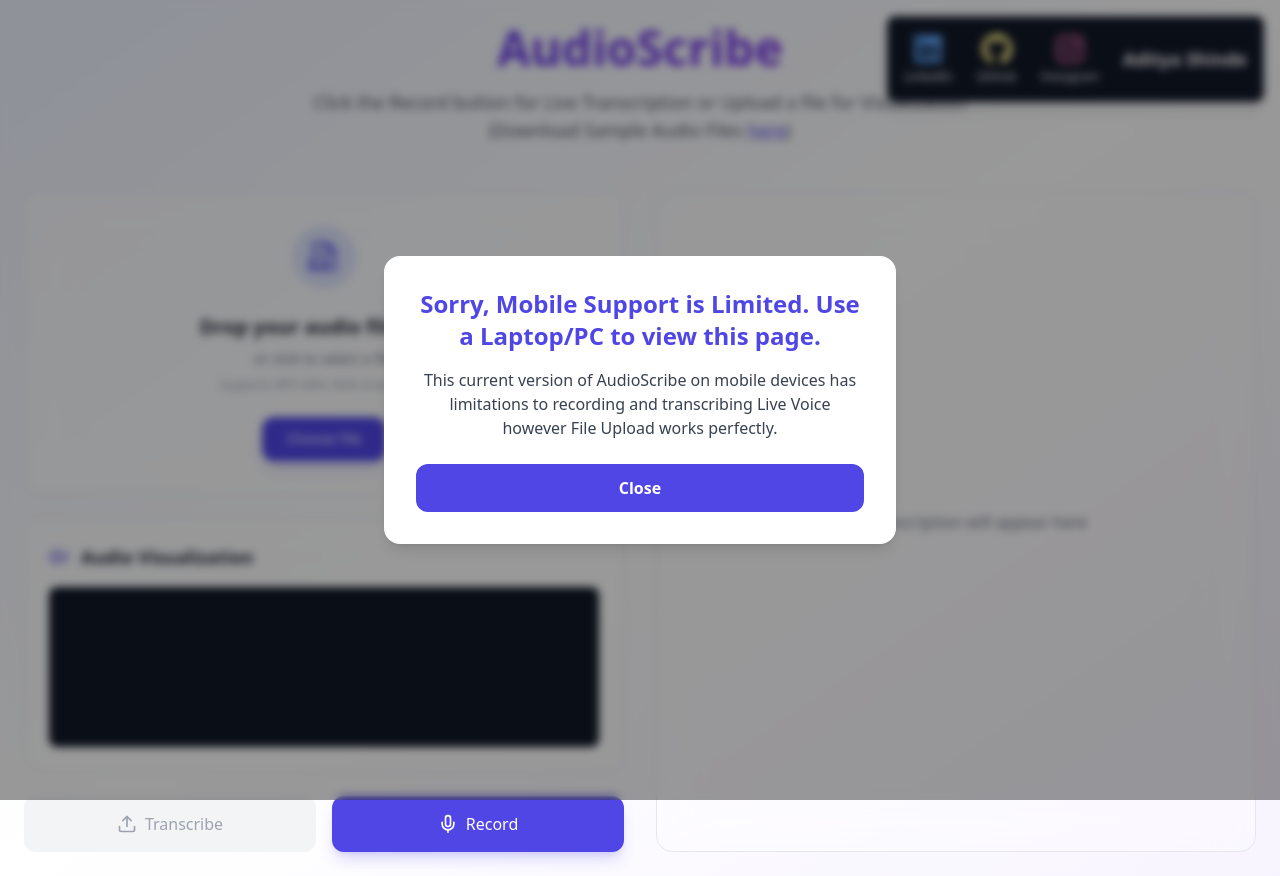
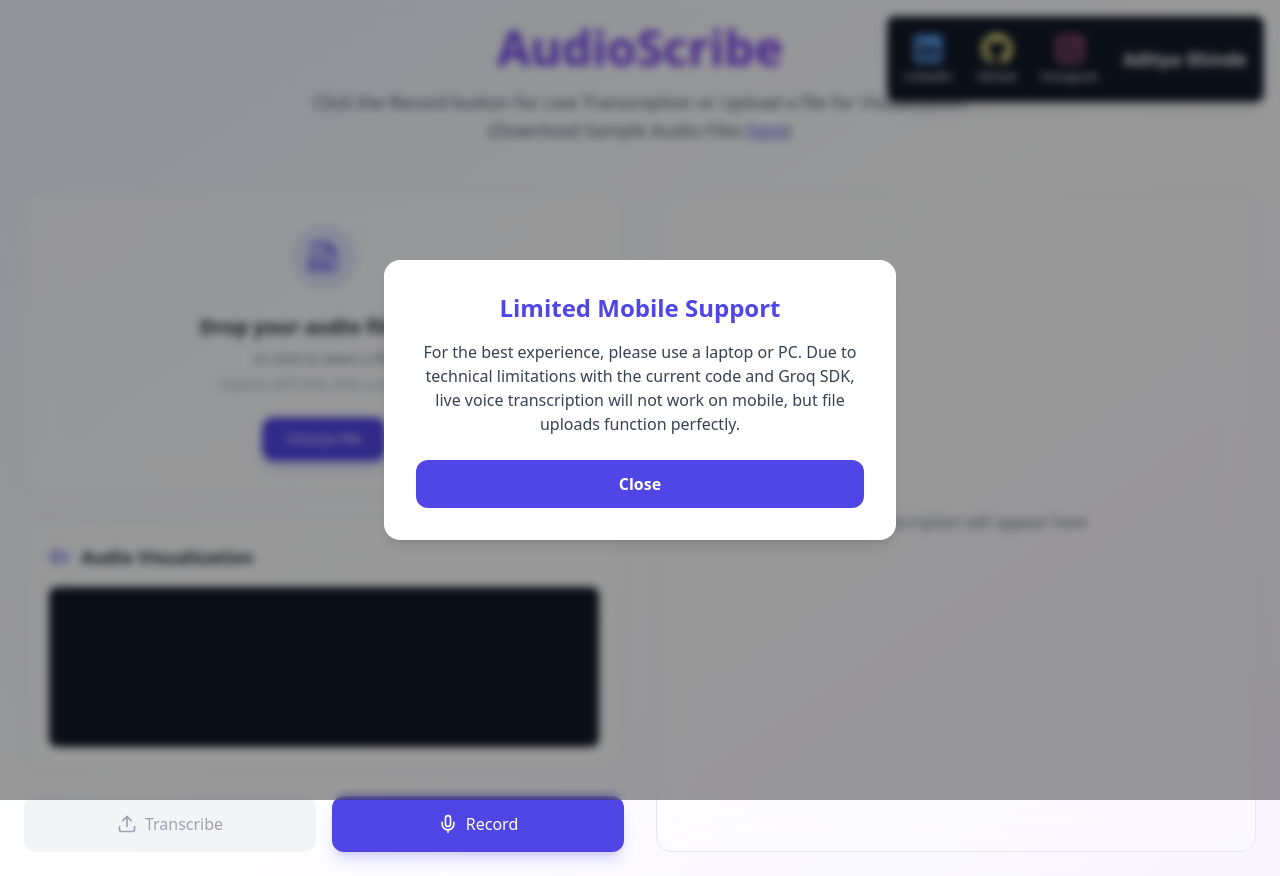
Before and after one commit to Adi-Shinde/AudioScribe_SpeechtoTextVisualizer, a Next.js app: page / in a window 1280 px wide. Built offline with nearby package versions, Linux system fonts and the light colour scheme.

Commit message:
Final Commit ?! pt3

```diff
--- a/components/AudioUploader.tsx
+++ b/components/AudioUploader.tsx
@@ -192,10 +192,11 @@
       <div className="fixed inset-0 bg-black/40 backdrop-blur-sm flex items-center justify-center z-50">
         <div className="bg-white dark:bg-gray-800 rounded-2xl p-8 w-11/12 max-w-lg shadow-lg transform transition-transform duration-300">
           <h2 className="text-2xl font-bold text-indigo-600 dark:text-indigo-400 text-center">
-            Sorry, Mobile Support is Limited. Use a Laptop/PC to view this page.
+          Limited Mobile Support
           </h2>
           <p className="mt-4 text-gray-700 dark:text-gray-300 text-center">
-            This current version of AudioScribe on mobile devices has limitations to recording and transcribing Live Voice however File Upload works perfectly.
+          For the best experience, please use a laptop or PC.
+          Due to technical limitations with the current code and Groq SDK, live voice transcription will not work on mobile, but file uploads function perfectly.
           </p>
           <button
             onClick={() => setIsMobileModalVisible(false)} // Close modal on button click
```
